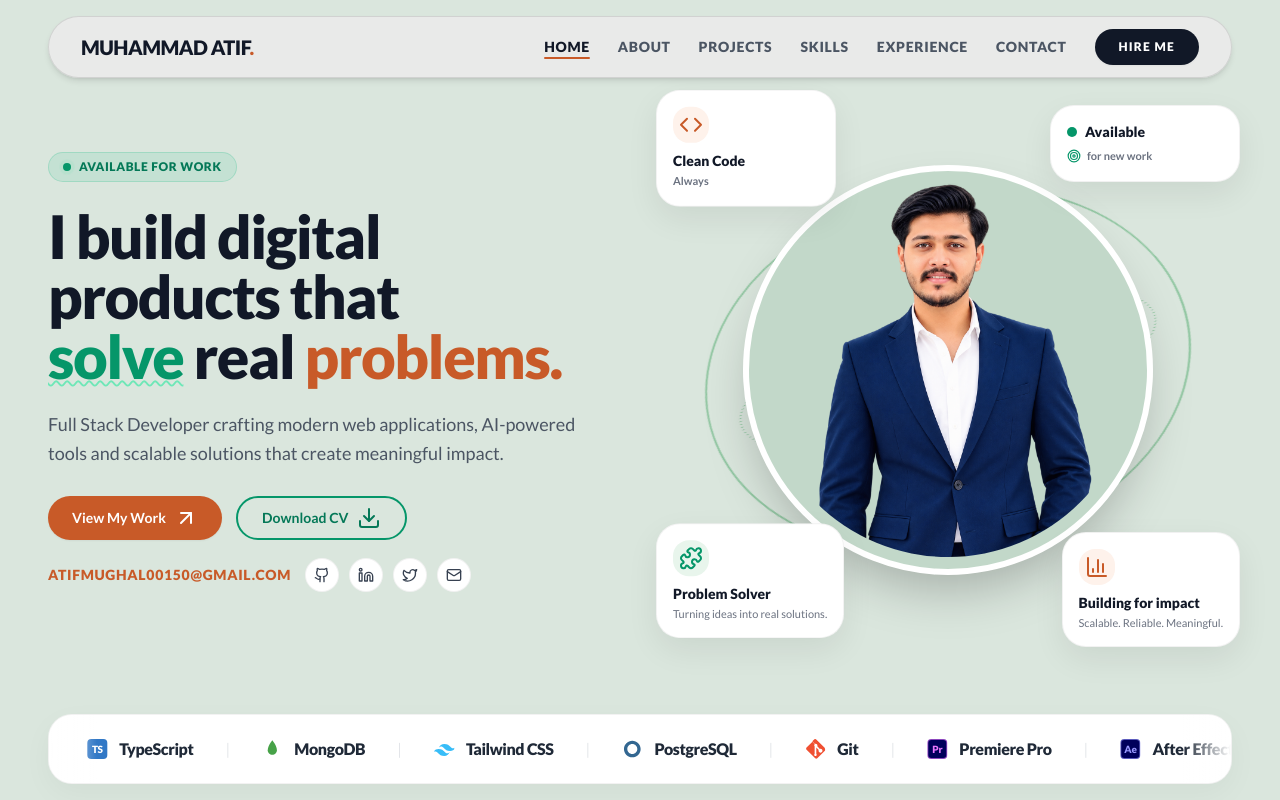
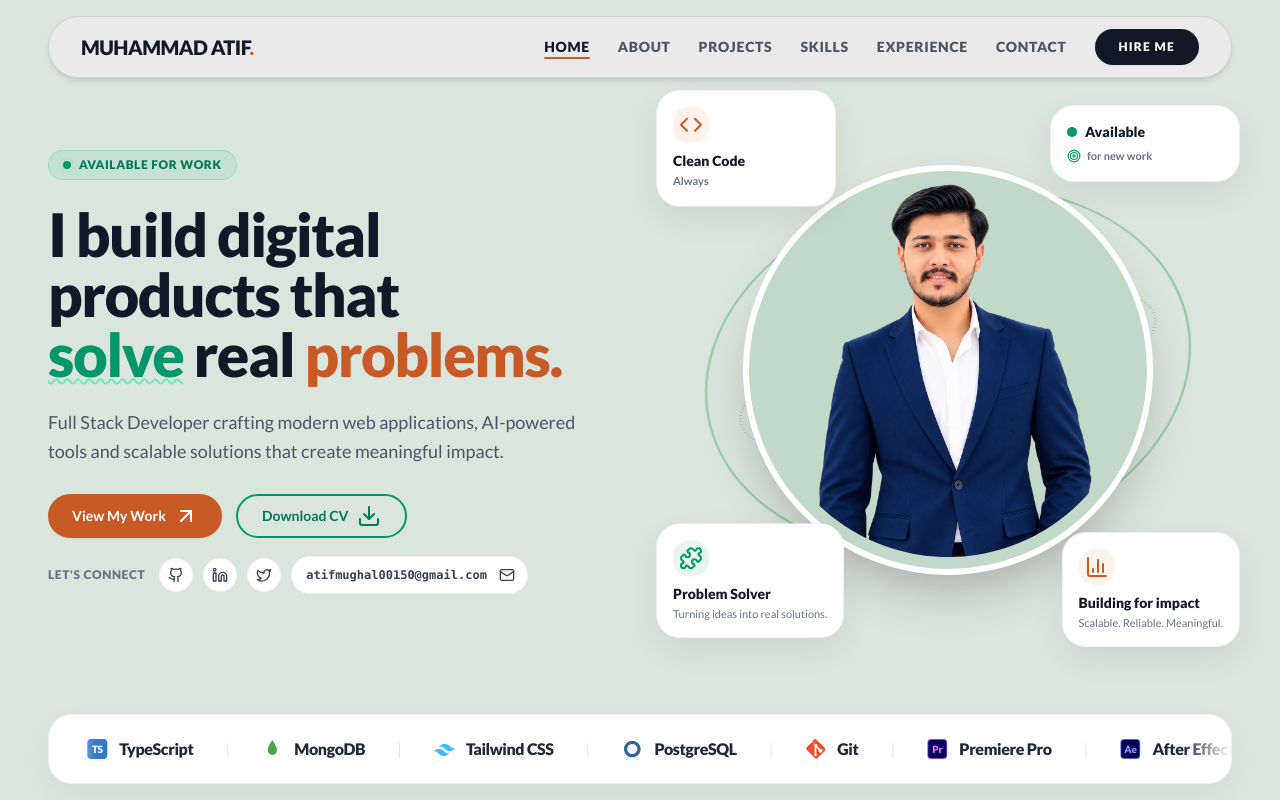
Before and after one commit to atif00150/Personal-Portfolio, a Next.js app: page / in a window 1280 px wide. Shown: the top 800 px of the page. Built offline with nearby package versions, Linux system fonts and the light colour scheme.

Commit message:
Reposition contact email address to be adjacent to email icon button

```diff
--- a/components/Hero.tsx
+++ b/components/Hero.tsx
@@ -75,13 +75,10 @@ export default function Hero() {
 
               {/* Social Links */}
               <div className="flex flex-wrap items-center gap-3.5 pt-0.5">
-                <a
-                  href="mailto:atifmughal00150@gmail.com"
-                  className="text-xs sm:text-sm font-extrabold uppercase tracking-wider text-terracotta hover:underline shrink-0"
-                >
-                  atifmughal00150@gmail.com
-                </a>
-                <div className="flex items-center gap-2.5">
+                <span className="text-xs font-extrabold uppercase tracking-wider text-gray-500 shrink-0">
+                  Let's connect
+                </span>
+                <div className="flex flex-wrap items-center gap-2.5">
                   <a
                     href="https://github.com"
                     target="_blank"
@@ -109,13 +106,21 @@ export default function Hero() {
                   >
                     <Twitter className="w-4 h-4" />
                   </a>
+                  <div className="flex items-center gap-2 bg-white pl-3.5 pr-2 py-1.5 rounded-full border border-black/5 shadow-xs hover:border-terracotta/20 transition-all">
                     <a
                       href="mailto:atifmughal00150@gmail.com"
-                    className="p-2 rounded-full bg-white border border-black/5 shadow-xs text-gray-700 hover:text-terracotta hover:scale-110 transition-all"
+                      className="text-xs font-bold text-gray-700 hover:text-terracotta transition-colors font-mono"
+                    >
+                      atifmughal00150@gmail.com
+                    </a>
+                    <a
+                      href="mailto:atifmughal00150@gmail.com"
+                      className="p-1 rounded-full text-gray-700 hover:text-terracotta hover:scale-110 transition-all"
                       aria-label="Email"
                     >
                       <Mail className="w-4 h-4" />
                     </a>
+                  </div>
                 </div>
               </div>
             </div>
```
Lines whose indentation alone changed are shown as unchanged.
